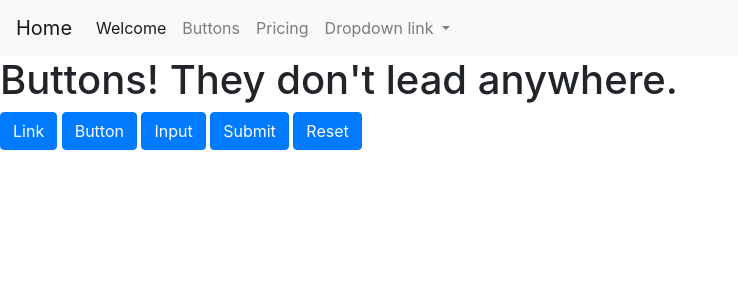
After one commit to William-King977/eng84_mvc_with_flask, a Flask app: page /buttons/ in a window 1280 px wide. The commit adds this page. Shown: the top 300 px of the page, without its empty margins (0-738 px from the left). Run offline with Flask 2, Linux system fonts and the light colour scheme; some libraries are stand-ins or nearby versions.

Commit message:
added a buttons page

```diff
--- a/app.py
+++ b/app.py
@@ -16,6 +16,9 @@ def welcome():
 
 # Create 2 more pages/routes and add the functionality for email and password
 # Implement OOP and inheritance
+@app.route("/buttons/")
+def buttons():
+    return render_template("buttons.html")
 
 if __name__ == "__main__":
     app.run(debug=True)
--- a/templates/base.html
+++ b/templates/base.html
@@ -17,7 +17,7 @@
         <a class="nav-link" href="../welcome/">Welcome <span class="sr-only">(current)</span></a>
       </li>
       <li class="nav-item">
-        <a class="nav-link" href="#">Features</a>
+        <a class="nav-link" href="../buttons/">Buttons</a>
       </li>
       <li class="nav-item">
         <a class="nav-link" href="#">Pricing</a>
--- /dev/null
+++ b/templates/buttons.html
@@ -0,0 +1,12 @@
+{% extends "base.html" %}
+{% block title %}Buttons{% endblock %}
+{% block body %}
+
+<h1>Buttons! They don't lead anywhere.</h1>
+<a class="btn btn-primary" href="#" role="button">Link</a>
+<button class="btn btn-primary" type="submit">Button</button>
+<input class="btn btn-primary" type="button" value="Input">
+<input class="btn btn-primary" type="submit" value="Submit">
+<input class="btn btn-primary" type="reset" value="Reset">
+
+{% endblock %}
```
